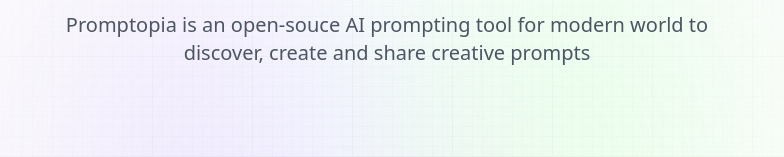
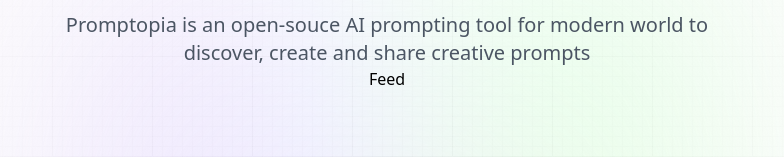
Before and after one commit to Abaid77/promptopia, a Next.js app: page / in a window 1280 px wide. Shown: the part 149-306 px from the top of the page, without its empty margins (253-1037 px from the left). Built offline with nearby package versions, Linux system fonts and the light colour scheme.

Commit message:
components file structure

```diff
--- a/app/page.jsx
+++ b/app/page.jsx
@@ -1,3 +1,5 @@
+import Feed from '@components/Feed';
+
 const Home = () => {
   return (
     <section className="w-full flex-center flex-col">
@@ -10,6 +12,7 @@
         Promptopia is an open-souce AI prompting tool for modern world to
         discover, create and share creative prompts
       </p>
+      <Feed />
     </section>
   );
 };
--- /dev/null
+++ b/components/Feed.jsx
@@ -0,0 +1,7 @@
+import React from 'react';
+
+const Feed = () => {
+  return <div>Feed</div>;
+};
+
+export default Feed;
--- /dev/null
+++ b/components/Form.jsx
@@ -0,0 +1,7 @@
+import React from 'react';
+
+const Form = () => {
+  return <div></div>;
+};
+
+export default Form;
--- /dev/null
+++ b/components/Nav.jsx
@@ -0,0 +1,7 @@
+import React from 'react';
+
+const Nav = () => {
+  return <div></div>;
+};
+
+export default Nav;
--- /dev/null
+++ b/components/Profile.jsx
@@ -0,0 +1,7 @@
+import React from 'react';
+
+const Profile = () => {
+  return <div></div>;
+};
+
+export default Profile;
--- /dev/null
+++ b/components/PromptCard.jsx
@@ -0,0 +1,7 @@
+import React from 'react';
+
+const PromptCard = () => {
+  return <div></div>;
+};
+
+export default PromptCard;
--- /dev/null
+++ b/components/Provider.jsx
@@ -0,0 +1,7 @@
+import React from 'react';
+
+const Provider = () => {
+  return <div></div>;
+};
+
+export default Provider;
```
